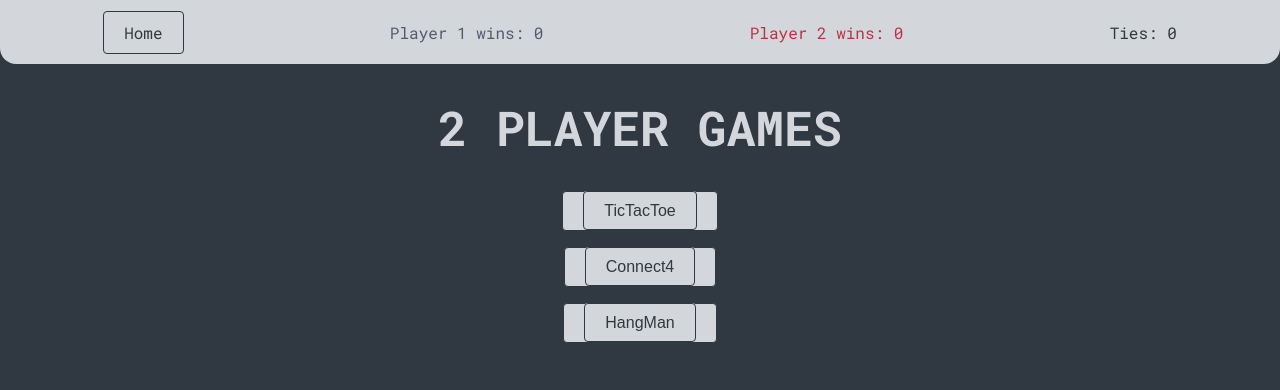
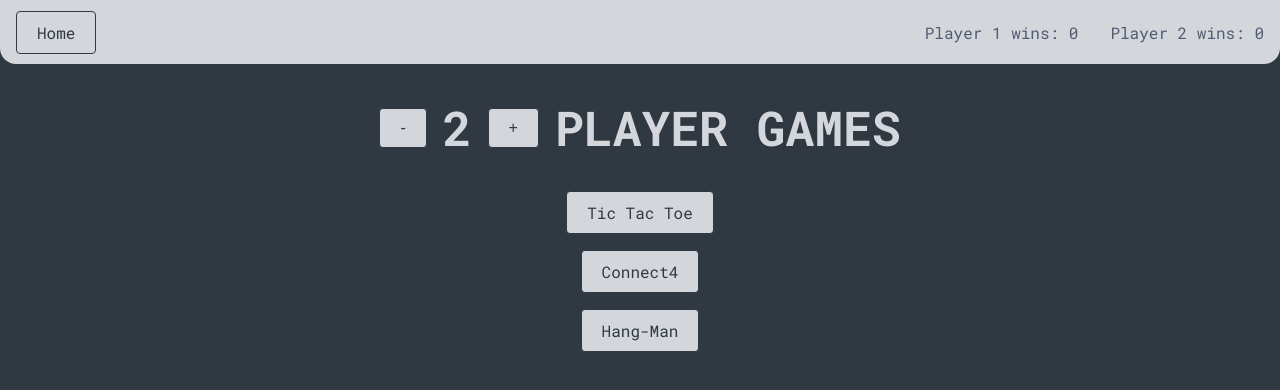
Before and after one commit to harisahmed18403/FunGames, a Vue app: page / in a window 1280 px wide. Shown: the top 390 px of the page. Built offline with nearby package versions, Linux system fonts and the light colour scheme; the HTML template or start-up script is replaced by a standard one.

Commit message:
make header use new store

```diff
--- a/src/components/TheHeader.vue
+++ b/src/components/TheHeader.vue
@@ -1,10 +1,12 @@
 <template>
-  <div class="flex center head">
-    <RouterLink to="/" class="route">Home</RouterLink>
+  <div class="flex center head pad-x-1 between">
+    <RouterLink to="/">Home</RouterLink>
 
-    <p class="p1">Player 1 wins: {{ scoreStore.player1Score }}</p>
-    <p class="p2">Player 2 wins: {{ scoreStore.player2Score }}</p>
-    <p>Ties: {{ scoreStore.tieScore }}</p>
+    <div class="flex row gap-2 no-wrap scroll-x">
+      <p v-for="(stat, index) in playerStore.playerStatsTotals" class="p1">
+        Player {{ index + 1 }} wins: {{ stat.wins }}
+      </p>
+    </div>
   </div>
 </template>
 <style scoped>
@@ -19,7 +21,7 @@
 </style>
 <script setup lang="ts">
 import { RouterLink } from 'vue-router'
-import { useScore } from '@/stores/store'
+import { usePlayers } from '@/stores/store'
 
-const scoreStore = useScore()
+const playerStore = usePlayers()
 </script>
--- a/src/router/index.ts
+++ b/src/router/index.ts
@@ -9,11 +9,12 @@ export const routes = [
     path: '/',
     name: 'Home',
     component: HomePage,
+    ignore: true,
   },
   // Games
   {
     path: '/tictactoe',
-    name: 'TicTacToe',
+    name: 'Tic Tac Toe',
     component: TicTacToe,
   },
   {
@@ -23,7 +24,7 @@ export const routes = [
   },
   {
     path: '/hangman',
-    name: 'HangMan',
+    name: 'Hang-Man',
     component: HangMan,
   },
 ]
--- a/src/utils/generic.ts
+++ b/src/utils/generic.ts
@@ -3,3 +3,5 @@ export const randomInteger = (min: number = 0, max: number = 100) => {
 }
 
 export const lowercaseLetters = [...Array(26)].map((_, i) => String.fromCharCode(97 + i))
+
+export const uppercaseLetters = [...Array(13)].map((_, i) => String.fromCharCode(90 - 2 * i))
--- a/src/views/HomePage.vue
+++ b/src/views/HomePage.vue
@@ -1,12 +1,15 @@
 <template>
   <main>
-    <h1>2 Player Games</h1>
+    <div class="flex center row gap-1">
+      <button @click="playersStore.numPlayers--">-</button>
+      <h1>{{ playersStore.numPlayers }}</h1>
+      <button @click="playersStore.numPlayers++">+</button>
+      <h1>Player Games</h1>
+    </div>
 
     <div class="flex center column gap-1">
       <template v-for="route in routes">
-        <button v-if="route.name != 'Home'">
-          <RouterLink :to="route.path" class="route">{{ route.name }}</RouterLink>
-        </button>
+        <RouterLink v-if="route.ignore !== true" :to="route.path">{{ route.name }}</RouterLink>
       </template>
     </div>
   </main>
@@ -15,4 +18,7 @@
 <script setup lang="ts">
 import { RouterLink } from 'vue-router'
 import { routes } from '@/router'
+import { usePlayers } from '@/stores/store'
+
+const playersStore = usePlayers()
 </script>
```
